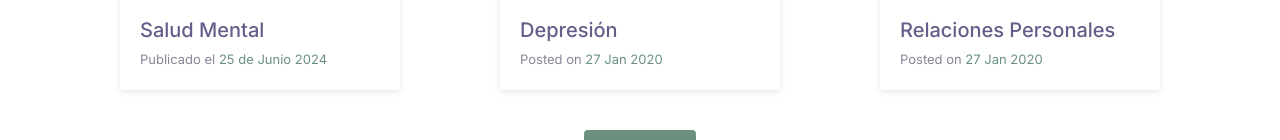
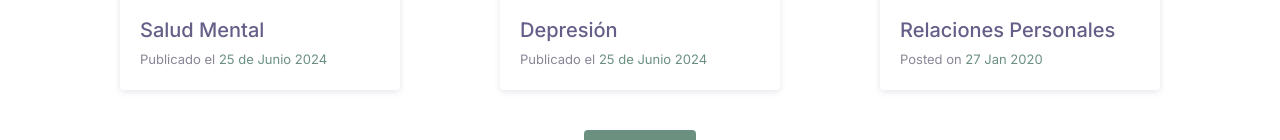
Before and after one commit to srpollin1/next-psicologo-cristian, a Next.js app: page / in a window 1280 px wide. Shown: the part 2879-3019 px from the top of the page. Built offline with nearby package versions, Linux system fonts and the light colour scheme.

Commit message:
solucion bugs

```diff
--- a/src/app/assets/Sections/SectionFour.jsx
+++ b/src/app/assets/Sections/SectionFour.jsx
@@ -32,7 +32,7 @@ const SectionFour = () => {
                 </h5>
                 <div className="post-date">
                   Publicado el{' '}
-                  <a href="/blog/saludMental">
+                  <a href="/blog/salud-mental">
                     25 de Junio 2024
                   </a>
                 </div>
@@ -51,14 +51,14 @@ const SectionFour = () => {
               </div>
               <div className="body">
                 <h5 className="post-title">
-                  <a href="#">
+                  <a href="/blog/depresion">
                     Depresión
                   </a>
                 </h5>
                 <div className="post-date">
-                  Posted on{' '}
-                  <a href="#">
-                    27 Jan 2020
+                  Publicado el{' '}
+                  <a href="/blog/salud-mental">
+                    25 de Junio 2024
                   </a>
                 </div>
               </div>
```
